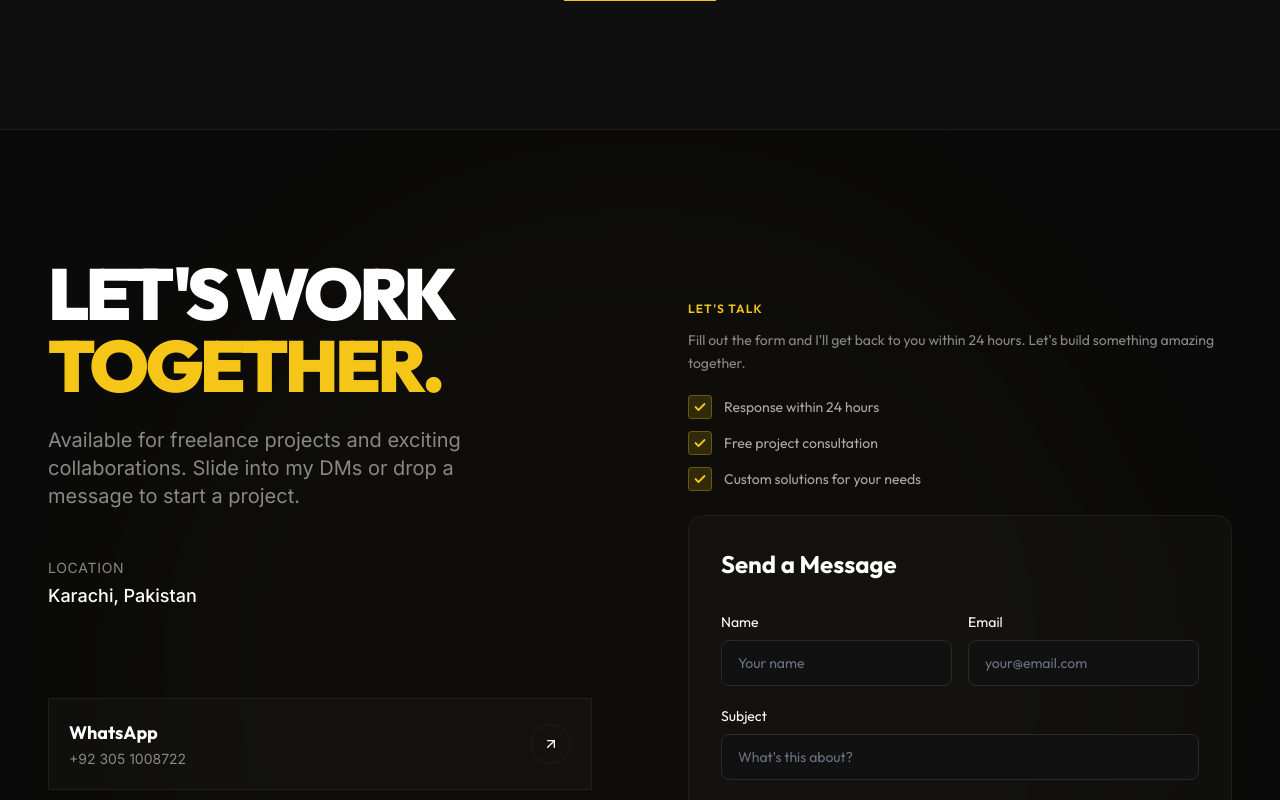
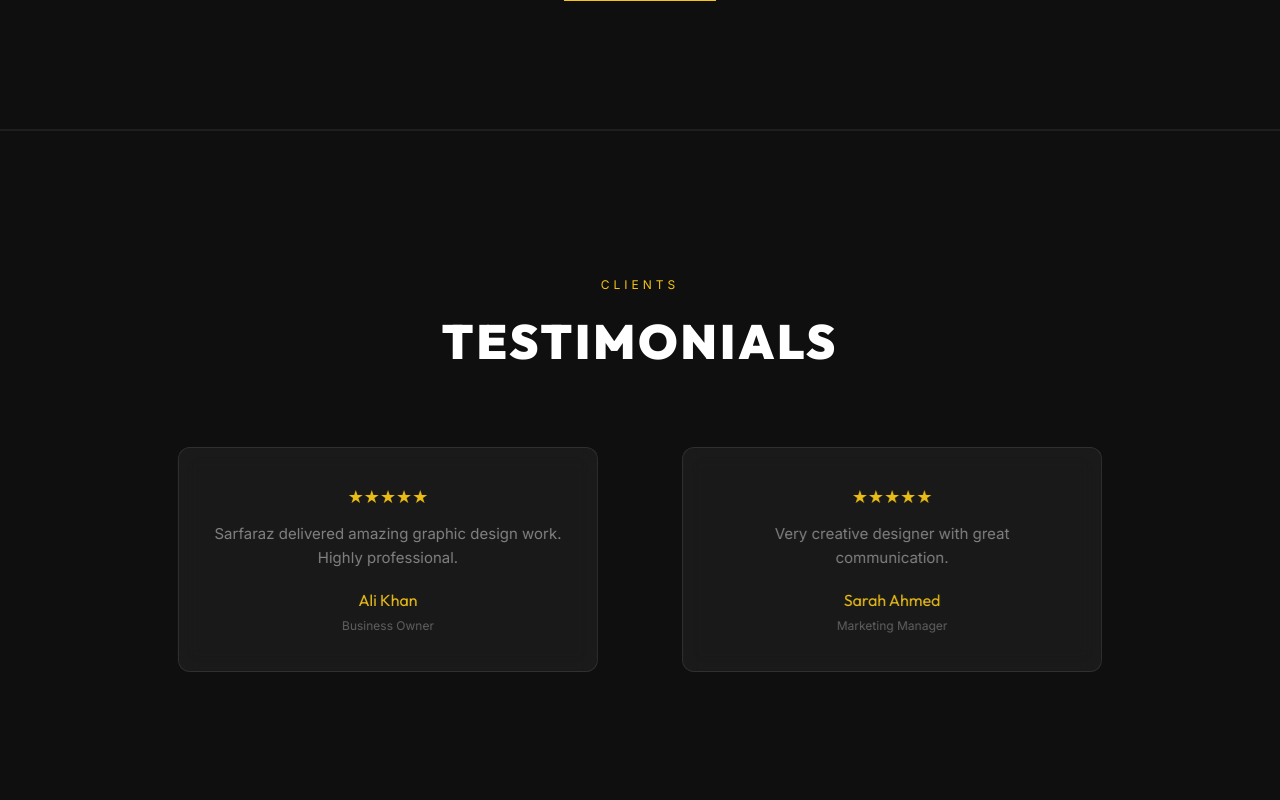
Before and after one commit to Sarfaraztanwri/sarfaraz-portfolio, a React (Vite) app: page / in a window 1280 px wide. Shown: the part 4820-5620 px from the top of the page. Built offline with nearby package versions, Linux system fonts and the light colour scheme.

Commit message:
feat: floating contact button added

```diff
--- a/src/pages/Home.tsx
+++ b/src/pages/Home.tsx
@@ -9,6 +9,144 @@ import { Projects } from "@/components/sections/Projects";
 import { Contact } from "@/components/sections/Contact";
 import { Footer } from "@/components/Footer";
 import { CustomCursor } from "@/components/CustomCursor";
+
+function Testimonials() {
+
+  const testimonials = [
+    {
+      name: "Ali Khan",
+      role: "Business Owner",
+      text: "Sarfaraz delivered amazing graphic design work. Highly professional."
+    },
+    {
+      name: "Sarah Ahmed",
+      role: "Marketing Manager",
+      text: "Very creative designer with great communication."
+    },
+    {
+      name: "John Smith",
+      role: "Startup Founder",
+      text: "Outstanding work and fast delivery."
+    },
+    {
+      name: "Hamza Malik",
+      role: "Entrepreneur",
+      text: "Highly recommended designer."
+    }
+  ];
+
+  const [index, setIndex] = useState(0);
+
+  useEffect(() => {
+
+    const timer = setInterval(() => {
+      setIndex((prev) => (prev + 2) % testimonials.length);
+    }, 8000);
+
+    return () => clearInterval(timer);
+
+  }, []);
+
+  const visibleTestimonials = [
+    testimonials[index],
+    testimonials[(index + 1) % testimonials.length]
+  ];
+
+  return (
+
+    <section
+      style={{
+        padding: "140px 20px",
+        background: "rgba(255,255,255,0.02)",
+        borderTop: "1px solid #1f1f1f"
+      }}
+    >
+
+      <div style={{ maxWidth: "1200px", margin: "auto", textAlign: "center" }}>
+
+        <span style={{
+          color: "#F5C518",
+          letterSpacing: "4px",
+          fontSize: "12px"
+        }}>
+          CLIENTS
+        </span>
+
+        <h2 style={{
+          color: "white",
+          fontSize: "48px",
+          fontWeight: "900",
+          letterSpacing: "3px",
+          marginTop: "10px"
+        }}>
+          TESTIMONIALS
+        </h2>
+
+        <div
+          style={{
+            display: "flex",
+            justifyContent: "center",
+            gap: "60px",
+            marginTop: "70px"
+          }}
+        >
+
+          {visibleTestimonials.map((item, i) => (
+
+            <motion.div
+              key={index + i}
+              initial={{ x: i === 0 ? -300 : 300, opacity: 0 }}
+              animate={{ x: 0, opacity: 1 }}
+              transition={{ duration: 1.6 }}
+
+              style={{
+                width: "420px",
+                padding: "35px",
+                background: "rgba(255,255,255,0.05)",
+                border: "1px solid rgba(255,255,255,0.1)",
+                borderRadius: "12px",
+                backdropFilter: "blur(10px)"
+              }}
+            >
+
+              <div style={{ color: "#F5C518", marginBottom: "12px", fontSize: "18px" }}>
+                ★★★★★
+              </div>
+
+              <p style={{
+                color: "#888",
+                fontSize: "15px",
+                lineHeight: "1.6"
+              }}>
+                {item.text}
+              </p>
+
+              <h4 style={{
+                color: "#F5C518",
+                marginTop: "18px"
+              }}>
+                {item.name}
+              </h4>
+
+              <span style={{
+                color: "#666",
+                fontSize: "12px"
+              }}>
+                {item.role}
+              </span>
+
+            </motion.div>
+
+          ))}
+
+        </div>
+
+      </div>
+
+    </section>
+
+  );
+}
 
 export default function Home() {
   const [count, setCount] = useState(0);
@@ -162,6 +300,8 @@ export default function Home() {
               <Skills />
               <ToolsMarquee />
               <Projects />
+              <Testimonials />
+
               <Contact />
             </main>
             <Footer />
```
Also changed, not shown: src/components/sections/Testimonials.tsx (added).
